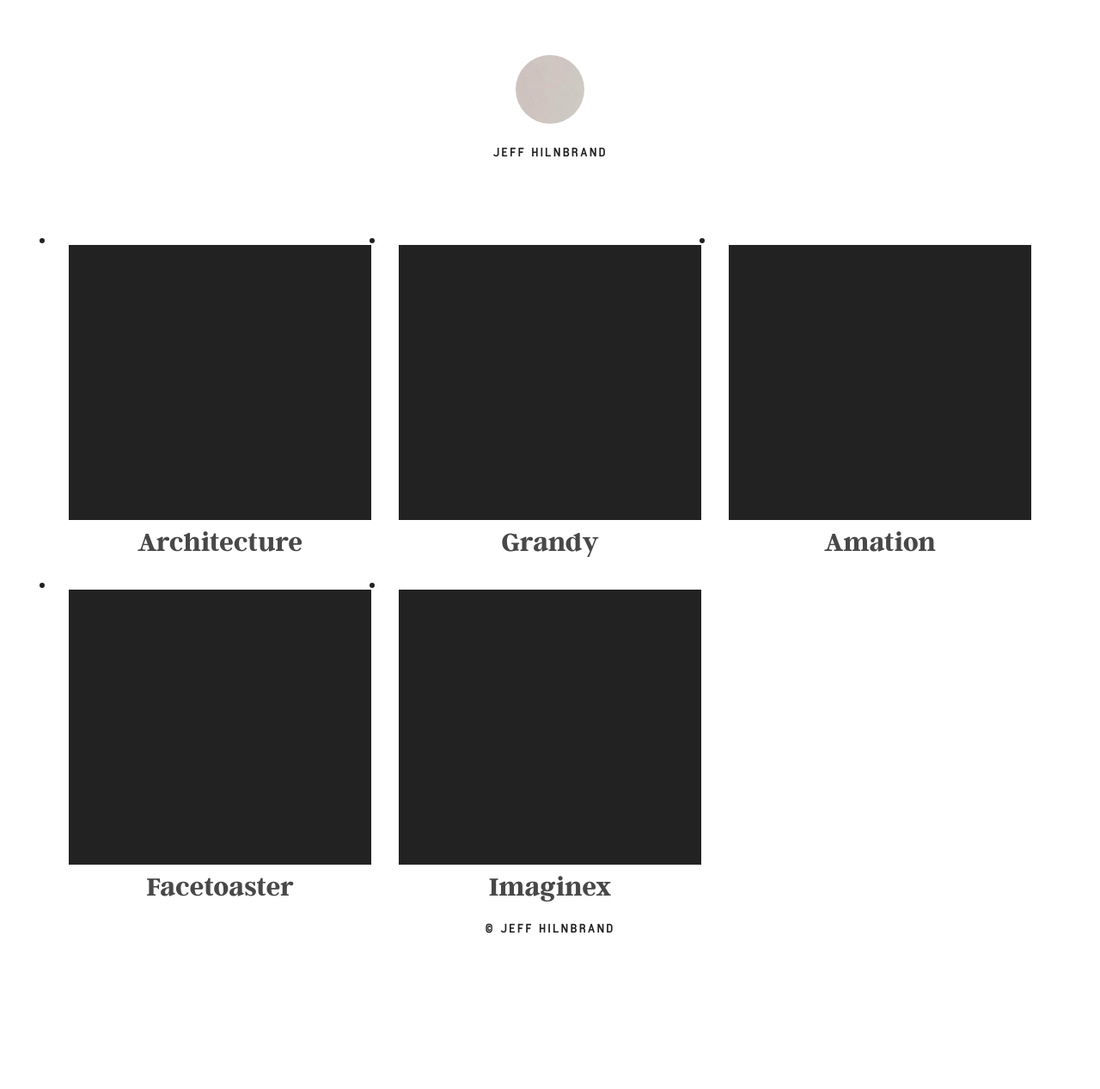
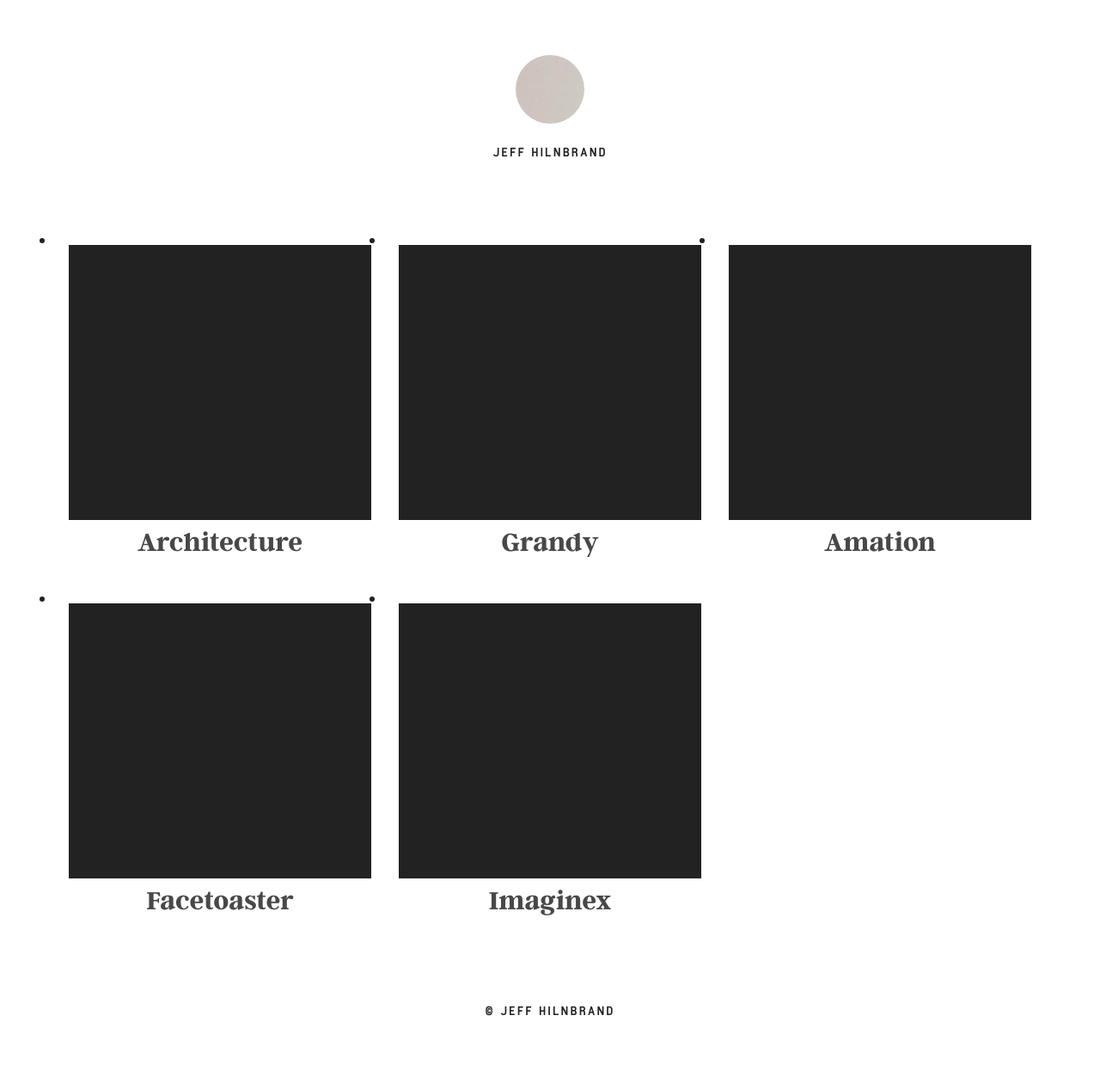
Before and after one commit to jhil/jhilco-2016, a Jekyll site: the page built from index.html, in a window 1280 px wide. Shown: the whole page at 86% size. Built offline with Jekyll 4.4.1, drawn with Linux system fonts in a browser that asks for light colours; before the commit the page ends 1107 px from its top, so only the background shows below that.

Commit message:
post spacing

```diff
--- a/_sass/_footer.scss
+++ b/_sass/_footer.scss
@@ -2,6 +2,7 @@
 
 .site-footer {
   text-align: center;
+  padding: 4rem 1rem;
 }
 
 .footer-copy {
--- a/_sass/_home.scss
+++ b/_sass/_home.scss
@@ -17,6 +17,7 @@
 
 .post-item {
   text-align: center;
+  margin-bottom: 1rem;
 }
 
 .post-link {
```
Also changed, not shown: 2 other files.
